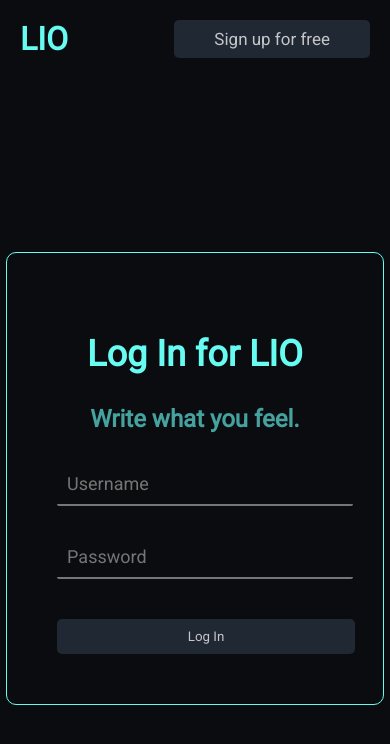
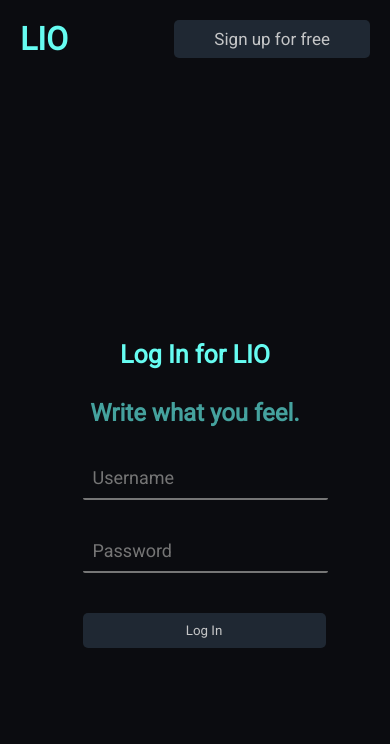
Before and after one commit to Manuel-heav/LIO, a React (Create React App) app in the folder client/: page /login in a window 390 px wide. Shown: the top 744 px of the page. Built offline with nearby package versions, Linux system fonts and the light colour scheme.

Commit message:
working on media queries

```diff
--- a/client/src/components/login.css
+++ b/client/src/components/login.css
@@ -9,8 +9,7 @@
 .login__header{
     display: flex;
     justify-content: space-between;
-    margin: 20px;
-
+    margin: 30px;
 }
 
 
@@ -106,3 +105,17 @@ form button:hover{
     background-color: var(--primaryColor);
     color: var(--teritaryColor)
 }
+
+
+@media screen and (max-width: 460px){
+    .login__container{
+        border: none;
+    }
+    .login .login__container h1{
+        font-size: 25px;
+    }
+    .login__header{
+        margin: 20px;
+    }
+
+}
```
